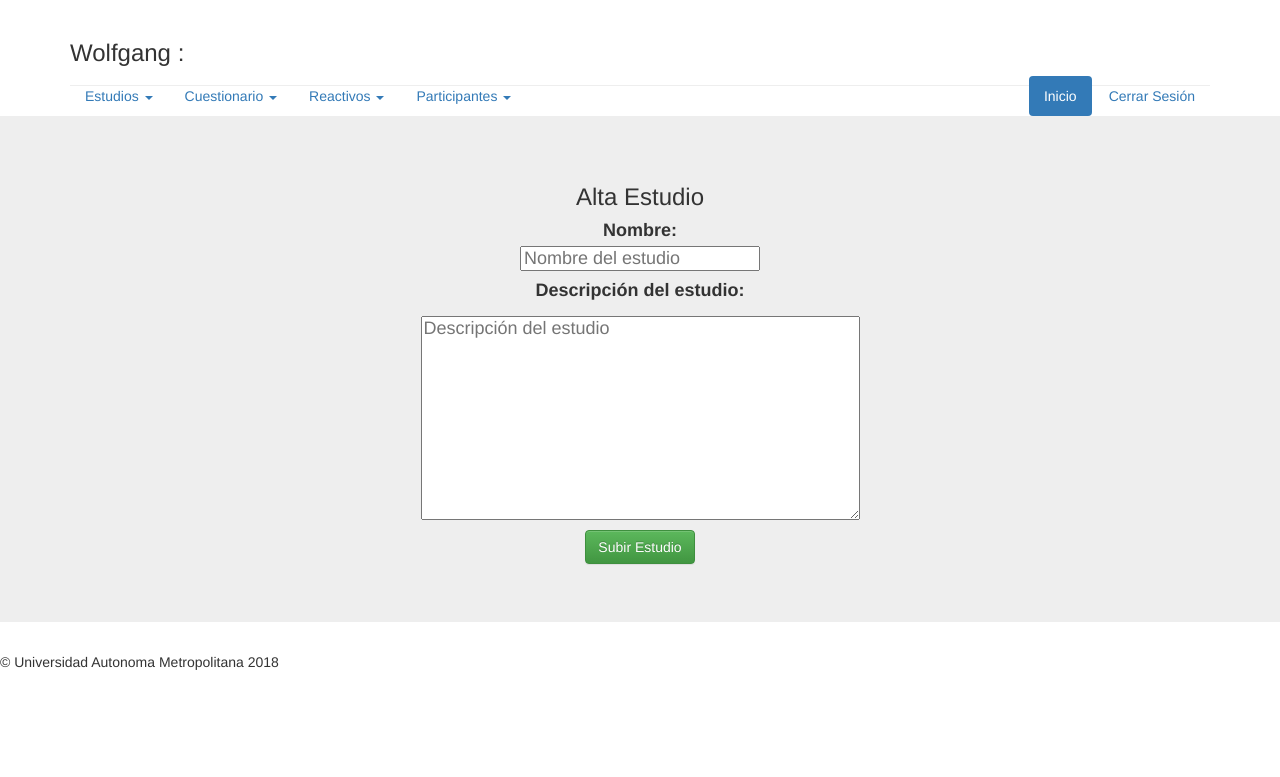
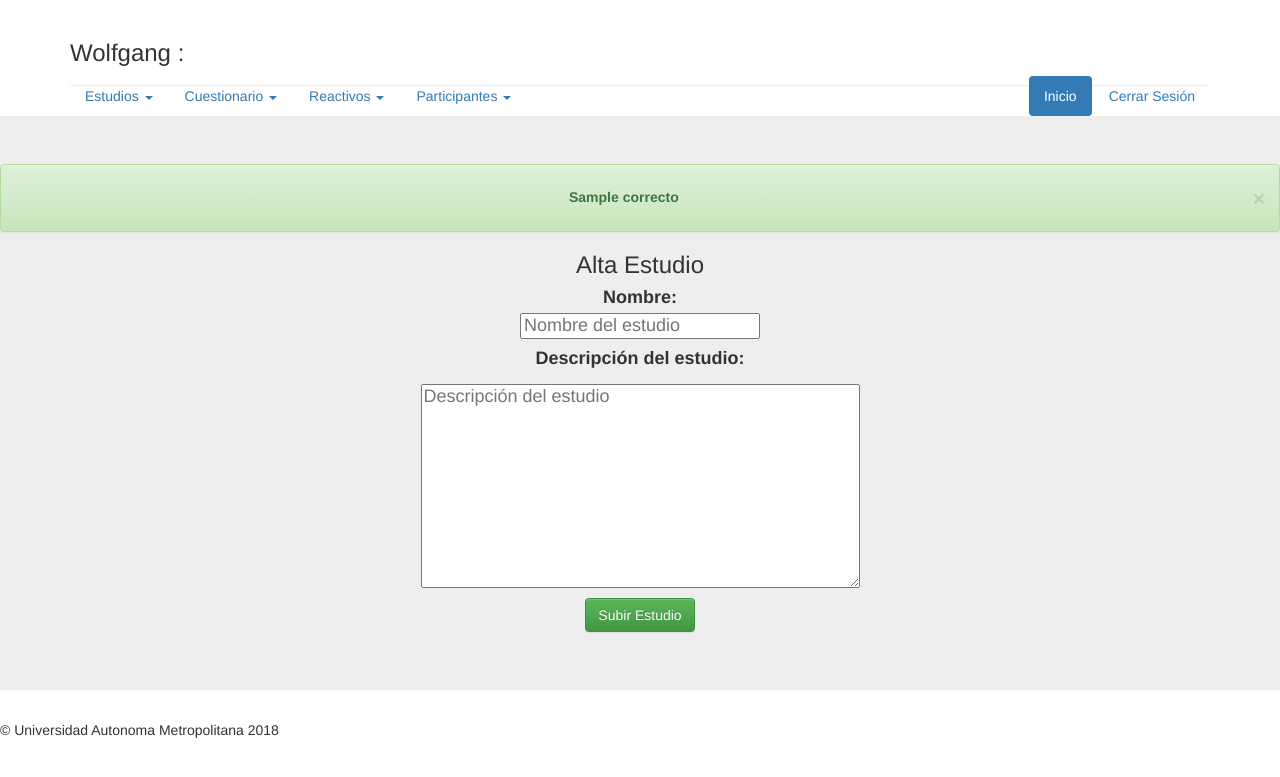
Before and after one commit to Alfonso6z/IngenieriaEnSoftware, a CodeIgniter app: the page made by application/views/encuestas/adminEncuesta/altaEstudio.php in a window 1280 px wide. Shown: the top 777 px of the page. Run offline with CodeIgniter, Linux system fonts and the light colour scheme; the template is opened without the code that fills it: most values are stand-ins (such as "Sample title", 1, 10 or a date in 2020); some libraries are stand-ins or nearby versions.

Commit message:
restricciones en altaEstudio

```diff
--- a/application/views/encuestas/adminEncuesta/altaEstudio.php
+++ b/application/views/encuestas/adminEncuesta/altaEstudio.php
@@ -64,6 +64,18 @@ $apell = $this->session->userdata('apellido');
       </header>
     </div>
   <div class="jumbotron">
+      <?php if(isset($error)){?>
+    <div class="alert alert-danger alert-dismissible">
+      <h5 class= "text-center"><a class="close" data-dismiss="alert" aria-label="close">&times;</a><strong class = "text-center"><?php echo $error; ?></strong></h5>
+      <h5 class = "text-center"> <?= validation_errors('*');?></h5>
+    </div>
+  <?php } ?>
+  <?php if(isset($correcto)){?>
+    <div class="alert alert-success alert-dismissible">
+      <h5 class= "text-center"><a class="close" data-dismiss="alert" aria-label="close">&times;</a><strong class = "text-center"><?php echo $correcto; ?></strong></h5>
+      <h5 class = "text-center"> <?= validation_errors('*');?></h5>
+    </div>
+        <?php } ?>
     <h3 class = "text-center">Alta Estudio</h3>
     <h4 class = "text-center">
     <?= form_label('Nombre: ', 'nombre') ?><br>
```
Also changed, not shown: application/controllers/AdminEncuesta.php (+19 -5 lines).
